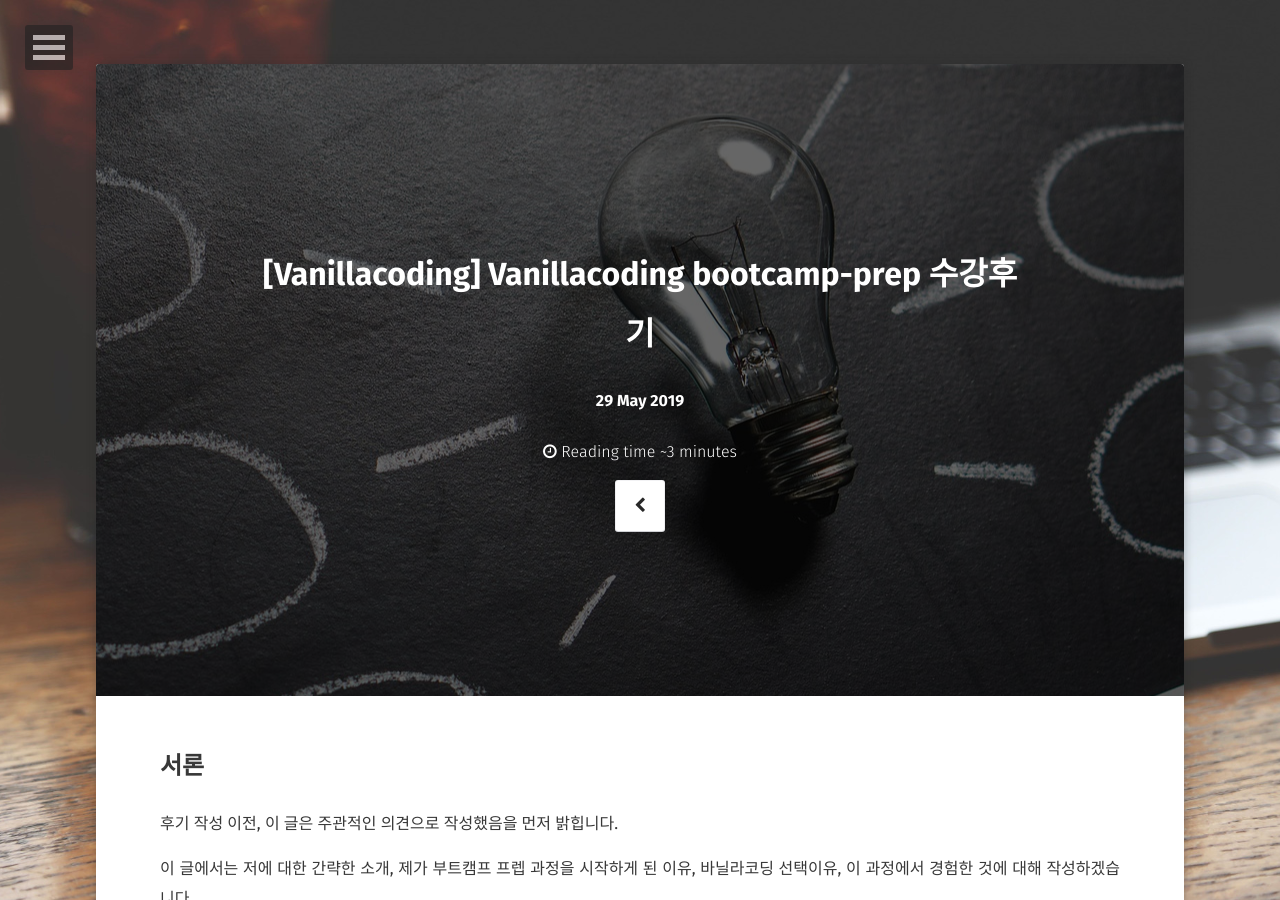
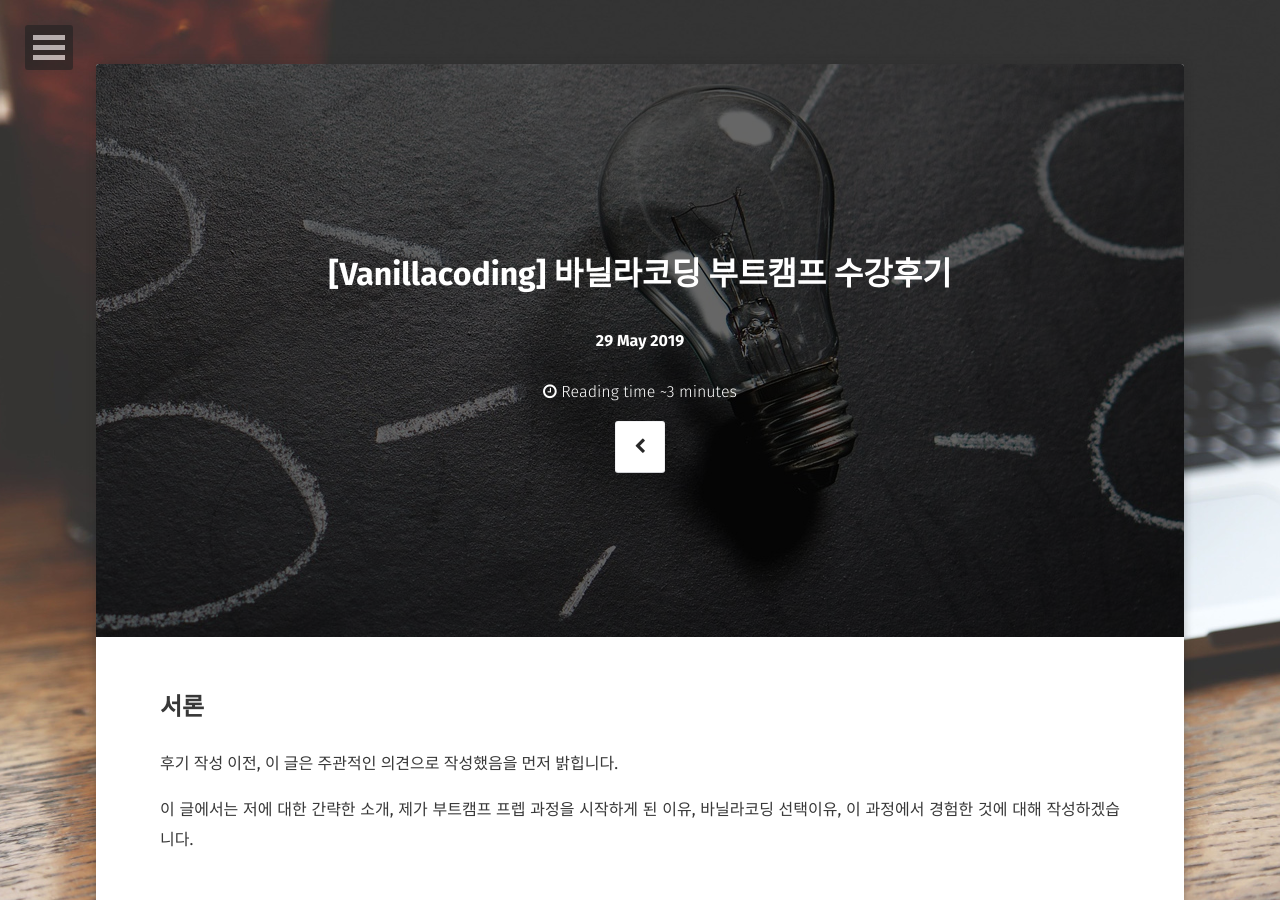
Before and after one commit to Kyounghwan01/lala, a Jekyll site: the page built from _posts/Vanillacoding/2019-05-29-prep-수강후기.md, in a window 1280 px wide and 900 px high. Built offline with Jekyll 4.4.1, drawn with Linux system fonts in a browser that asks for light colours; some web fonts are replaced.

Commit message:
Update 2019-05-29-prep-수강후기.md

```diff
--- a/_posts/Vanillacoding/2019-05-29-prep-수강후기.md
+++ b/_posts/Vanillacoding/2019-05-29-prep-수강후기.md
@@ -1,6 +1,6 @@
 ---
 layout: post
-title: "[Vanillacoding] Vanillacoding bootcamp-prep 수강후기"
+title: "[Vanillacoding] 바닐라코딩 부트캠프  수강후기"
 date: 2019-05-29
 excerpt: "Vanillacoding bootcamp-prep수강후기"
 tag:
```
